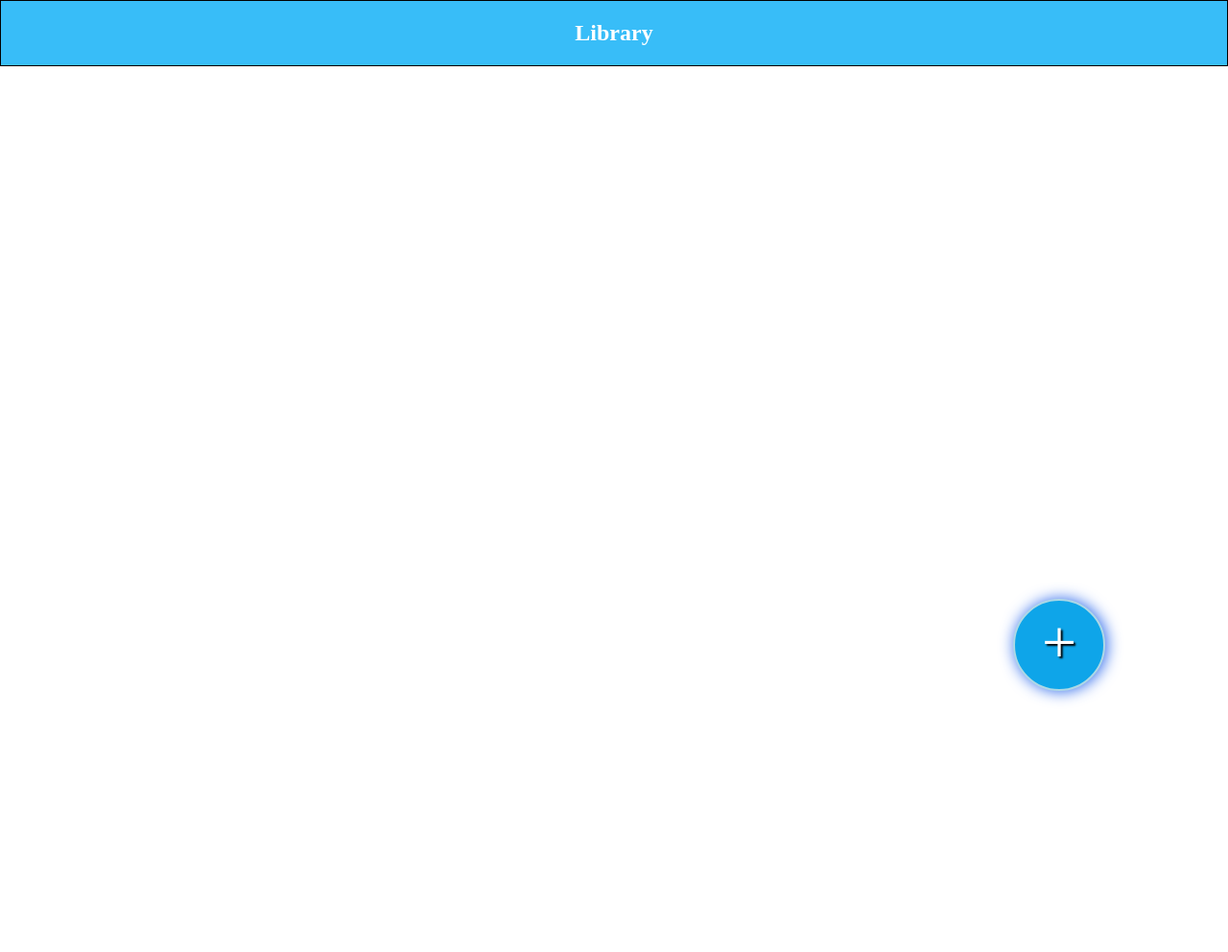
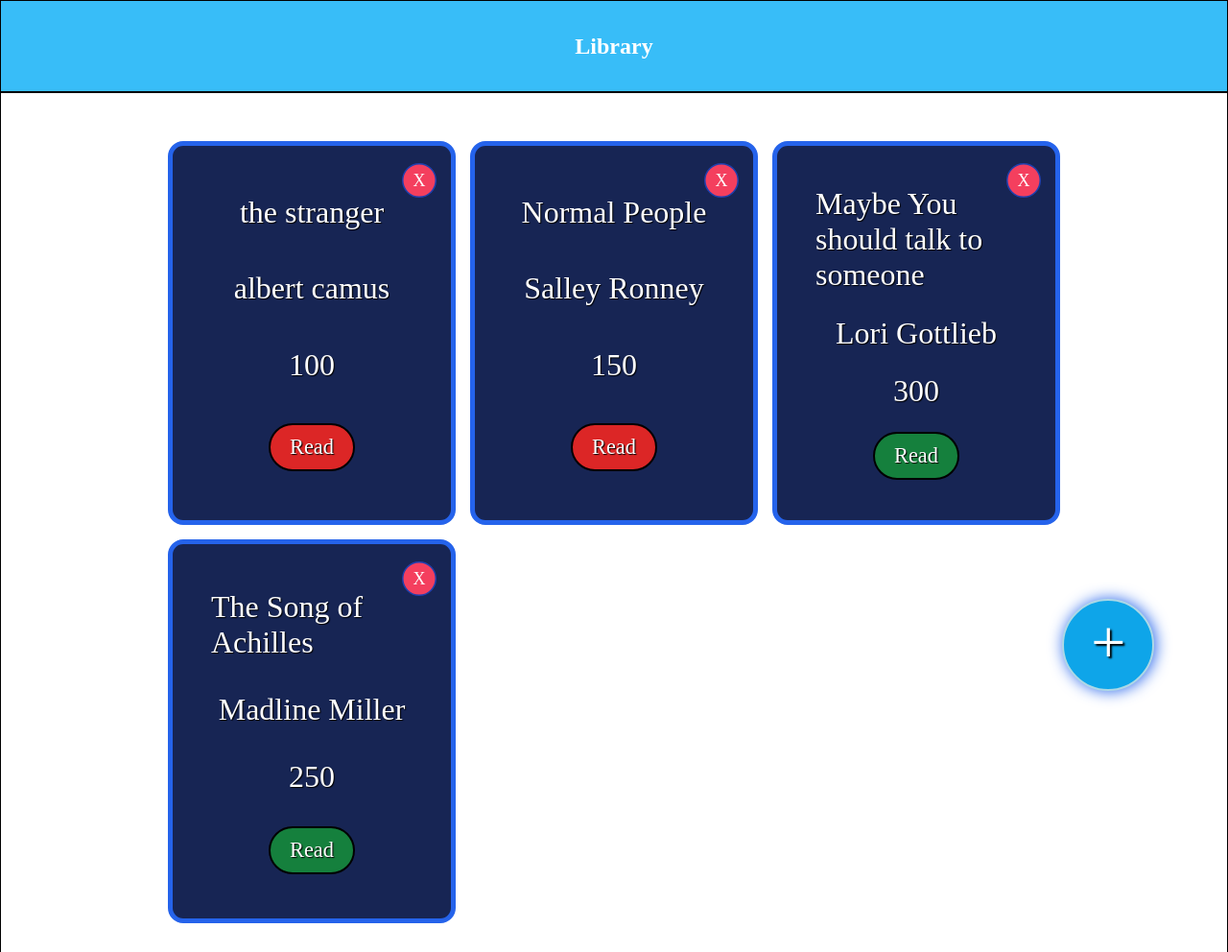
Before and after one commit to Mokhtar25/library, a plain HTML site: page index.html in a window 1280 px wide. Shown: the whole page at 96% size. Before the commit the page ends 800 px from the top, so only its background shows below. Drawn offline with Linux system fonts and the light colour scheme.

Commit message:
done with v1

```diff
--- a/index.html
+++ b/index.html
@@ -7,24 +7,27 @@
         <link href="style.css" rel="stylesheet">
     </head>
     <body>
+        <div class="open-button">+</div>
         <div class="header">
             <h2>Library</h2>
         </div>
         <div class="main">
-
-
+            <!--     <div class="card"> -->
+            <!--         <div class="card_title">The book</div> -->
+            <!--         <div class="card_author">Adam Sandler</div> -->
+            <!--         <div class="close-button close card_close">X</div> -->
+            <!--         <div class="card_pages">128</div> -->
+            <!--         <div class="card_checked">Read</div> -->
+            <!-- </div> -->
         </div>
 
-        <div class="open-button">
-            +
-        </div>
         <dialog id="dialog">
             <div class="dialog-header">
             <h3>Add a book!</h3>
-            <div class="open-button close" >X</div>
+            <div class="open-button close" id="close_dialog">X</div>
 
             </div>
-            <form action="dialog" id="myform" method="dialog">
+            <form  action="dialog" id="myform" method="dialog">
                 <div>
                 <label for="title">Book Title</label>
                 <input type="text" value=""  class="title" required>
@@ -45,7 +48,7 @@
 
             </form>
 
-            <button type="submit" form="myform" class="close-button">Save</button>
+            <button type="submit" form="myform" id="submit_form" class="close-button">Save</button>
 
 
         </dialog>
--- a/library.js
+++ b/library.js
@@ -17,7 +17,7 @@ function Book(title, author, pages, read){
     }
 }
 
-const albert = new Book(`the stranger`, `albert camus`, 100, 1);
+const albert = new Book(`the stranger`, `albert camus`, 100, false);
 
 mylibrary.push(albert)
 
@@ -32,14 +32,48 @@ addbook("Normal People", "Salley Ronney", 150, false);
 addbook("Maybe You should talk to someone", "Lori Gottlieb", 300, true);
 addbook("The Song of Achilles", "Madline Miller", 250, true)
 
+const cards = document.querySelector('.main');
+
+
 function display(){
+    const frag  = document.createDocumentFragment();
+    cards.replaceChildren();
+
 for (book of mylibrary){
-    // console.log(book.info());
+    let container = document.createElement('div');
+    container.classList.add('card');
+    let title_div = document.createElement('div');
+    title_div.innerText = book.title;
+    title_div.classList.add('card_title');
+    container.appendChild(title_div);
+    let author_div = document.createElement('div');
+    author_div.classList.add('card_author');
+    author_div.innerText = book.author;
+    container.appendChild(author_div);
+    let pages_div = document.createElement('div');
+    pages_div.classList.add('card_pages');
+    pages_div.innerText = book.pages;
+    container.appendChild(pages_div);
+    let checked_div = document.createElement('div');
+    checked_div.classList.add('card_checked');
+    checked_div.innerText = 'Read'
+    if (book.read === false){
+        checked_div.classList.add('card_checked_not');
+    }
+    container.appendChild(checked_div);
+    let close_btn = document.createElement('div');
+    close_btn.classList.add('close-button','close', 'card_close');
+    close_btn.innerText = 'X'
+    container.appendChild(close_btn);
+
+    frag.appendChild(container);
 }
+cards.appendChild(frag);
+remove();
 }
 const dialog = document.querySelector('#dialog')
 const open_button = document.querySelector('.open-button');
-const close_button = document.querySelector('.close-button');
+const close_button = document.querySelector('#submit_form');
 
 open_button.addEventListener("click", ()=>{
     dialog.showModal();
@@ -56,7 +90,7 @@ const title_input = document.querySelector('.title');
 const author_input = document.querySelector('.author');
 const pages_input = document.querySelector('.pages');
 const read_input = document.querySelector('.read');
-const close_header = document.querySelector('.close');
+const close_header = document.querySelector('#close_dialog');
 
 close_header.addEventListener("click", ()=>{
     dialog.close();
@@ -64,11 +98,15 @@ close_header.addEventListener("click", ()=>{
     author_input.value = '';
     pages_input.value = '';
     read_input.checked = false;
+
 })
+
+
 
 const form = document.querySelector('form');
 close_button.addEventListener("click", ()=>{
 
+    if (form.checkValidity()){
     title = title_input.value;
     author = author_input.value;
     pages = pages_input.value;
@@ -78,4 +116,48 @@ close_button.addEventListener("click", ()=>{
 
     addbook(title, author, pages, read);
     display();
+    form.reset()
+    dialog.close();
+    }
 })
+display();
+
+
+function remove(){
+const cards_ = document.querySelectorAll('.main .card')
+
+cards_.forEach((e)=>{
+        let data =  e.querySelector('.close');
+    data.addEventListener('click', ()=>{
+        console.log('clicked', e.textContent)
+        let title   = e.firstChild.textContent
+        console.log(title);
+         let index = mylibrary.findIndex((elm)=> elm.title == title)
+         console.log(index);
+        if (index !== -1){
+            mylibrary.splice(index, 1);
+        }
+        display();
+     })
+    let read_btn = e.querySelector('.card_checked');
+    read_btn.addEventListener('click', ()=>{
+        let book = e.firstChild.textContent;
+        console.log("click")
+        let index_r = mylibrary.findIndex((el) => el.title == book);
+        if (index_r !== -1){
+            if (mylibrary[index_r].read === true){
+                mylibrary[index_r].read = false;
+                e.classList.add('card_checked_not');
+            }
+            else{
+                mylibrary[index_r].read = true;
+                e.classList.remove('card_checked_not');
+            }
+        }
+        display();
+    })
+
+
+
+})
+}
--- a/style.css
+++ b/style.css
@@ -15,6 +15,7 @@ html, body{
 .header{
     border: 1px solid black;
     background-color: #38bdf8;
+    height: 12%;
     color: white;
     display: flex;
     align-items: center;
@@ -23,17 +24,18 @@ html, body{
 
 .open-button{
     height: 6rem;
+    z-index: 2;
     width: 6rem;
     border-radius: 6rem;
     background-color: #0ea5e9;
     color: white;
     border: 2px solid lightblue;
     font-size: 4rem;
-    position: absolute;
+    position: fixed;
     padding: 15px;
     box-shadow: 0.1rem 0.01rem 1rem #2563eb;
     bottom: 10%;
-    right: 10%;
+    right: 6%;
     padding-bottom: 20px;
     text-shadow: 2px 2px 2px black ;
     display: flex;
@@ -44,7 +46,7 @@ html, body{
 .open-button:hover{
     background-color: #0369a1;
     cursor: pointer;
-    transform: scale(125%);
+    transform: scale(110%);
 }
 .open-button:active{
     background-color: white;
@@ -109,14 +111,15 @@ input{
     border-radius: 2rem;
     width: 50%;
     height: 10%;
+    font-size: 1.5rem;
     align-self: center;
     border: 2px solid #1e40af;
     transition: all .2s ease-in-out;
 }
 .close-button:hover{
     background-color:#7dd3fc ;
-
-
+    cursor: pointer;
+    color: black;
 }
 .close-button:active{
     background-color: white;
@@ -136,7 +139,11 @@ input{
 }
 .close:hover{
     background-color: #e11d48;
-
+    transform: scale(110%);
+}
+.close:active{
+    filter: brightness(200%);
+    color: white;
 }
 .dialog-header{
     display: flex;
@@ -144,3 +151,60 @@ input{
     padding: 5px;
     align-items: center;
 }
+/* card style */
+.card{
+    border: 5px solid #2563eb;
+    border-radius: 1rem;
+    display: flex;
+    flex-direction: column;
+    width: 300px;
+    height: 400px;
+    padding: 40px;
+    gap: 20px;
+    background-color: #172554;
+    color: white;
+    align-items: center;
+    justify-content: space-around;
+    font-size: 2rem;
+    text-shadow: 1px 1px 1px black;
+    position: relative;
+}
+
+.card .close{
+    position: absolute;
+    top: 3%;
+    right: 3%;
+    transform: scale(75%);
+}
+
+.card_checked{
+    border: 2px solid black;
+    border-radius: 2rem;
+    background-color: #15803d;
+    font-size: 1.4rem;
+    padding: 10px 20px;
+}
+.card_checked_not{
+    background-color: #dc2626;
+}
+.card_checked:hover{
+    cursor: pointer;
+    filter: brightness(120%);
+}
+
+.card_checked:active{
+    background-color: wheat;
+}
+
+.main{
+    display: grid;
+    grid-template-columns: repeat(auto-fill, 300px);
+    justify-content: center;
+    grid-template-rows: auto;
+    gap: 15px;
+    min-height: 100%;
+    position: relative;
+    padding: 30px;
+    padding-top: 50px;
+    border: 1px solid black;
+}
```
